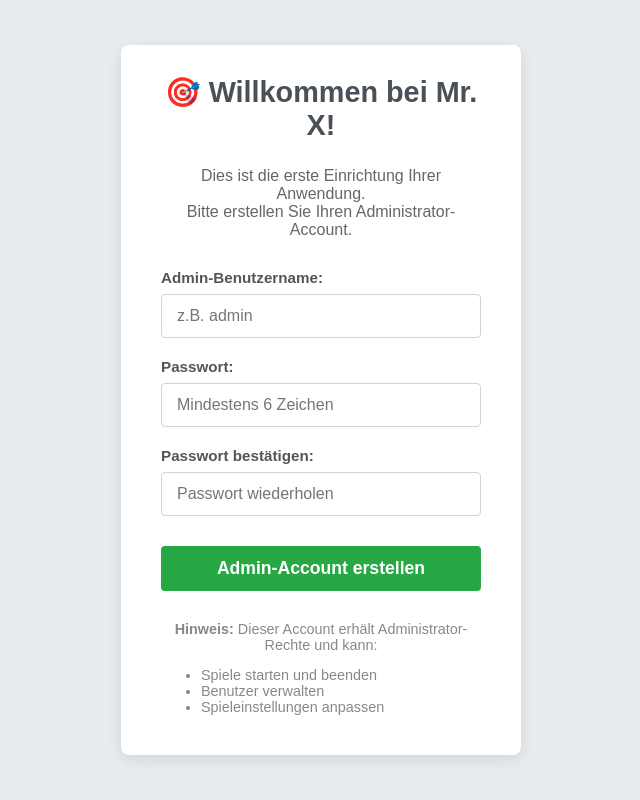
After one commit to jkramer5103/X-Hunter, a Flask app: page /setup in a window 1280 px wide. The commit adds this page. Shown: the whole page, without its empty margins (319-959 px from the left). Run offline with Flask 3, Linux system fonts and the light colour scheme.

Commit message:
Fully Revamped Creation Flow, and set up for Coolify

```diff
--- a/app.py
+++ b/app.py
@@ -9,46 +9,47 @@ from werkzeug.security import check_password_hash, generate_password_hash
 import threading # Wird für Timer benötigt, aber wir verwenden socketio.sleep
 
 # --- Lade/Speichere Benutzerdaten ---
-USERS_FILE = "users.json"
+USERS_FILE = "data/users.json"
 loaded_users = {}
+
+def ensure_data_directory():
+    """Stellt sicher, dass das data-Verzeichnis existiert."""
+    base_dir = os.path.dirname(os.path.abspath(__file__))
+    data_dir = os.path.join(base_dir, "data")
+    if not os.path.exists(data_dir):
+        os.makedirs(data_dir)
+        print(f"Data-Verzeichnis erstellt: {data_dir}")
 
 def load_users_from_json():
     """Lädt Benutzerdaten aus der JSON-Datei."""
     global loaded_users
     try:
+        ensure_data_directory()
         base_dir = os.path.dirname(os.path.abspath(__file__))
         users_file_path = os.path.join(base_dir, USERS_FILE)
-        # Erstelle die Datei mit einem leeren Objekt, falls sie nicht existiert
+
         if not os.path.exists(users_file_path):
-            with open(users_file_path, 'w', encoding='utf-8') as f:
-                # Erstelle initialen Admin, wenn Datei neu ist
-                initial_admin_user = "jaron"
-                initial_admin_pass = "admin123" # Setze ein sicheres Standardpasswort!
-                initial_users = {
-                    initial_admin_user: {
-                        "password": generate_password_hash(initial_admin_pass),
-                        "is_admin": True
-                    }
-                }
-                json.dump(initial_users, f, indent=2)
-            print(f"{USERS_FILE} nicht gefunden, Datei mit initialem Admin '{initial_admin_user}' erstellt.")
-            loaded_users = initial_users
-            return
+            loaded_users = {}
+            return False  # No users file exists
 
         with open(users_file_path, 'r', encoding='utf-8') as f:
             loaded_users = json.load(f)
         print(f"Benutzerdaten erfolgreich aus {USERS_FILE} geladen.")
+        return True  # Users loaded successfully
     except json.JSONDecodeError:
         print(f"FEHLER: Konnte JSON aus {USERS_FILE} nicht dekodieren. Bitte Format prüfen.")
-        loaded_users = {} # Mit leerem Dict starten bei Fehler
+        loaded_users = {}
+        return False
     except Exception as e:
         print(f"FEHLER: Unerwarteter Fehler beim Laden von {USERS_FILE}: {e}")
-        loaded_users = {} # Mit leerem Dict starten bei Fehler
+        loaded_users = {}
+        return False
 
 # Funktion zum Speichern der Benutzerdaten
 def save_users_to_json():
     """Speichert das aktuelle loaded_users Dictionary in die JSON-Datei."""
     try:
+        ensure_data_directory()
         base_dir = os.path.dirname(os.path.abspath(__file__))
         users_file_path = os.path.join(base_dir, USERS_FILE)
         with open(users_file_path, 'w', encoding='utf-8') as f:
@@ -59,6 +60,10 @@ def save_users_to_json():
     except Exception as e:
         print(f"FEHLER: Konnte Benutzerdaten nicht in {USERS_FILE} speichern: {e}")
         return False
+
+def users_exist():
+    """Prüft, ob Benutzer existieren."""
+    return len(loaded_users) > 0
 
 # Lade Benutzer beim Start
 load_users_from_json()
@@ -145,8 +150,14 @@ def reset_game_state(notify_clients=True):
 # --- Routen ---
 @app.route("/")
 def index():
-    if not session.get("username"): return redirect(url_for("login"))
-    if game_state["active"]: return redirect(url_for("map_page"))
+    # Check if users exist, if not redirect to setup
+    if not users_exist():
+        return redirect(url_for("setup"))
+
+    if not session.get("username"):
+        return redirect(url_for("login"))
+    if game_state["active"]:
+        return redirect(url_for("map_page"))
     else:
         registered_users = list(loaded_users.keys())
         is_admin = loaded_users.get(session['username'], {}).get('is_admin', False)
@@ -209,6 +220,46 @@ def start_game():
         'invisibility_duration': invisibility_duration
     })
     return redirect(url_for("map_page"))
+
+@app.route("/setup", methods=["GET", "POST"])
+def setup():
+    # If users already exist, redirect to login
+    if users_exist():
+        return redirect(url_for("login"))
+
+    if request.method == "POST":
+        username = request.form.get("username", "").strip()
+        password = request.form.get("password", "")
+        password_confirm = request.form.get("password_confirm", "")
+
+        # Validation
+        if not username or not password:
+            flash("Benutzername und Passwort sind erforderlich.", "error")
+            return render_template("setup.html")
+
+        if password != password_confirm:
+            flash("Passwörter stimmen nicht überein.", "error")
+            return render_template("setup.html")
+
+        if len(password) < 6:
+            flash("Passwort muss mindestens 6 Zeichen lang sein.", "error")
+            return render_template("setup.html")
+
+        # Create first admin user
+        loaded_users[username] = {
+            "password": generate_password_hash(password),
+            "is_admin": True
+        }
+
+        if save_users_to_json():
+            flash("Admin-Benutzer erfolgreich erstellt! Sie können sich jetzt anmelden.", "success")
+            return redirect(url_for("login"))
+        else:
+            flash("Fehler beim Speichern des Benutzers. Bitte versuchen Sie es erneut.", "error")
+            loaded_users.clear()  # Clear the user since we couldn't save
+            return render_template("setup.html")
+
+    return render_template("setup.html")
 
 @app.route("/login", methods=["GET", "POST"])
 def login():
--- a/static/style.css
+++ b/static/style.css
@@ -80,6 +80,16 @@ body {
 
 .login-container button:hover {
     background-color: #0056b3; /* Dunkleres Blau bei Hover */
+}
+
+.login-container .setup-button {
+    background-color: #28a745; /* Grüner Button für Setup */
+    font-weight: 600;
+    font-size: 1.1em;
+}
+
+.login-container .setup-button:hover {
+    background-color: #218838; /* Dunkleres Grün bei Hover */
 }
 
 /* --- Flash Nachrichten Styles (Generisch) --- */
--- /dev/null
+++ b/templates/setup.html
@@ -0,0 +1,59 @@
+<!DOCTYPE html>
+<html lang="de">
+<head>
+    <meta charset="UTF-8">
+    <meta name="viewport" content="width=device-width, initial-scale=1.0">
+    <title>Ersteinrichtung - Mr. X Spiel</title>
+    <link rel="stylesheet" href="{{ url_for('static', filename='style.css') }}">
+</head>
+<body class="login-body">
+
+    <div class="login-container">
+        <h1>🎯 Willkommen bei Mr. X!</h1>
+        <p style="text-align: center; margin-bottom: 30px; color: #666;">
+            Dies ist die erste Einrichtung Ihrer Anwendung.<br>
+            Bitte erstellen Sie Ihren Administrator-Account.
+        </p>
+
+        <!-- Flash Nachrichten anzeigen -->
+        {% with messages = get_flashed_messages(with_categories=true) %}
+          {% if messages %}
+            <ul class=flash-messages>
+            {% for category, message in messages %}
+              <li class="flash-{{ category }}">{{ message }}</li>
+            {% endfor %}
+            </ul>
+          {% endif %}
+        {% endwith %}
+
+        <form method="post">
+            <div>
+                <label for="username">Admin-Benutzername:</label>
+                <input type="text" id="username" name="username" required
+                       placeholder="z.B. admin" minlength="3" maxlength="20">
+            </div>
+            <div>
+                <label for="password">Passwort:</label>
+                <input type="password" id="password" name="password" required
+                       placeholder="Mindestens 6 Zeichen" minlength="6">
+            </div>
+            <div>
+                <label for="password_confirm">Passwort bestätigen:</label>
+                <input type="password" id="password_confirm" name="password_confirm" required
+                       placeholder="Passwort wiederholen">
+            </div>
+            <button type="submit" class="setup-button">Admin-Account erstellen</button>
+        </form>
+
+        <div style="text-align: center; margin-top: 30px; font-size: 0.9em; color: #888;">
+            <p><strong>Hinweis:</strong> Dieser Account erhält Administrator-Rechte und kann:</p>
+            <ul style="text-align: left; max-width: 300px; margin: 10px auto;">
+                <li>Spiele starten und beenden</li>
+                <li>Benutzer verwalten</li>
+                <li>Spieleinstellungen anpassen</li>
+            </ul>
+        </div>
+    </div>
+
+</body>
+</html>
--- a/users.json
+++ /dev/null
@@ -1,6 +0,0 @@
-{
-  "root": {
-    "password": "pbkdf2:sha256:600000$5c3pcTDFQnLt2P62$8b1e71d5e16aacabe6175917d63f21f69fcdcad62937e92f4fc4cfc302a066db",
-    "is_admin": true
-  }
-}
```
Also changed, not shown: docker-compose.yml (+9 -9 lines), README.md, 1 other file.
